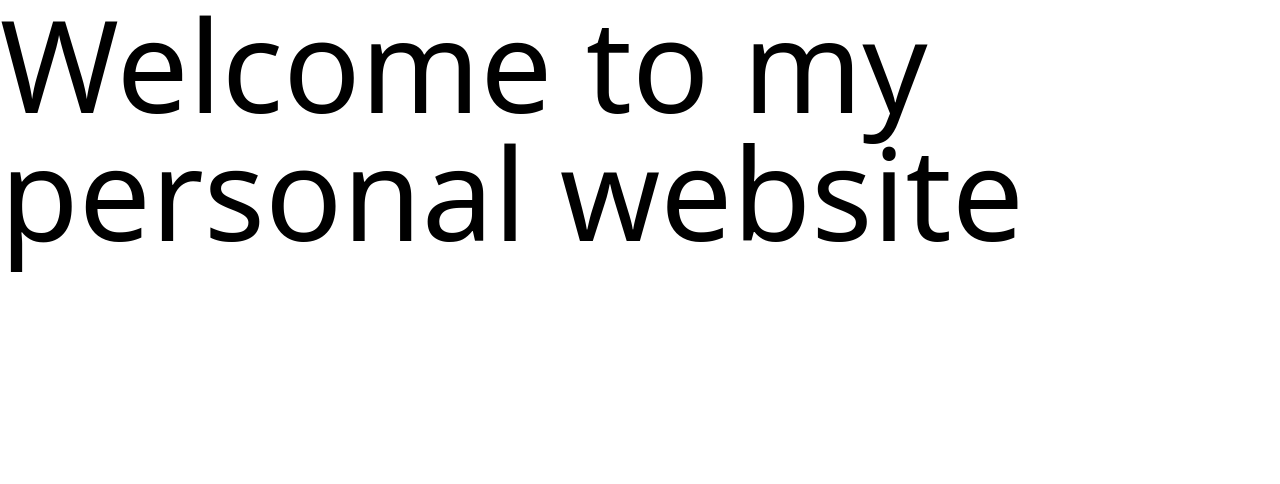
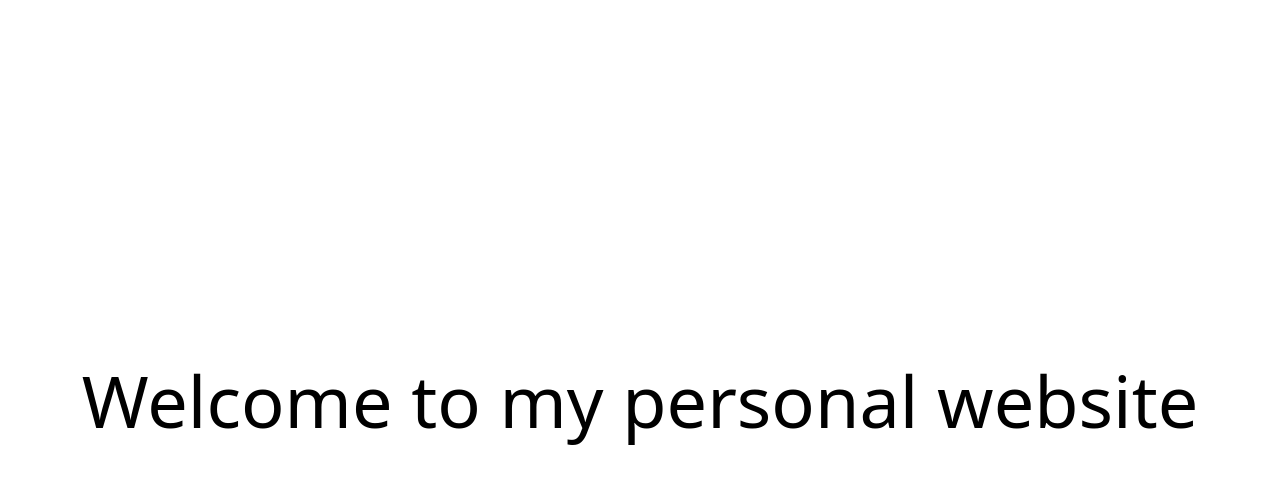
Before and after one commit to jedi24garcia/main-web-react, a React (Create React App) app: page / in a window 1280 px wide. Shown: the top 484 px of the page. Built offline with nearby package versions, Linux system fonts and the light colour scheme.

Commit message:
first tailwind code

```diff
--- a/src/main.js
+++ b/src/main.js
@@ -3,9 +3,9 @@
 
 function Home() {
     return (
-        <div className="MainTitle">
-            <div>
-                <h1 className='text-9xl'>Welcome to my personal website</h1>
+        <div className='flex items-center justify-center h-screen'>
+            <div className='text-center'>
+                <h1 className='text-7xl'>Welcome to my personal website</h1>
             </div>
         </div>
     );
```
